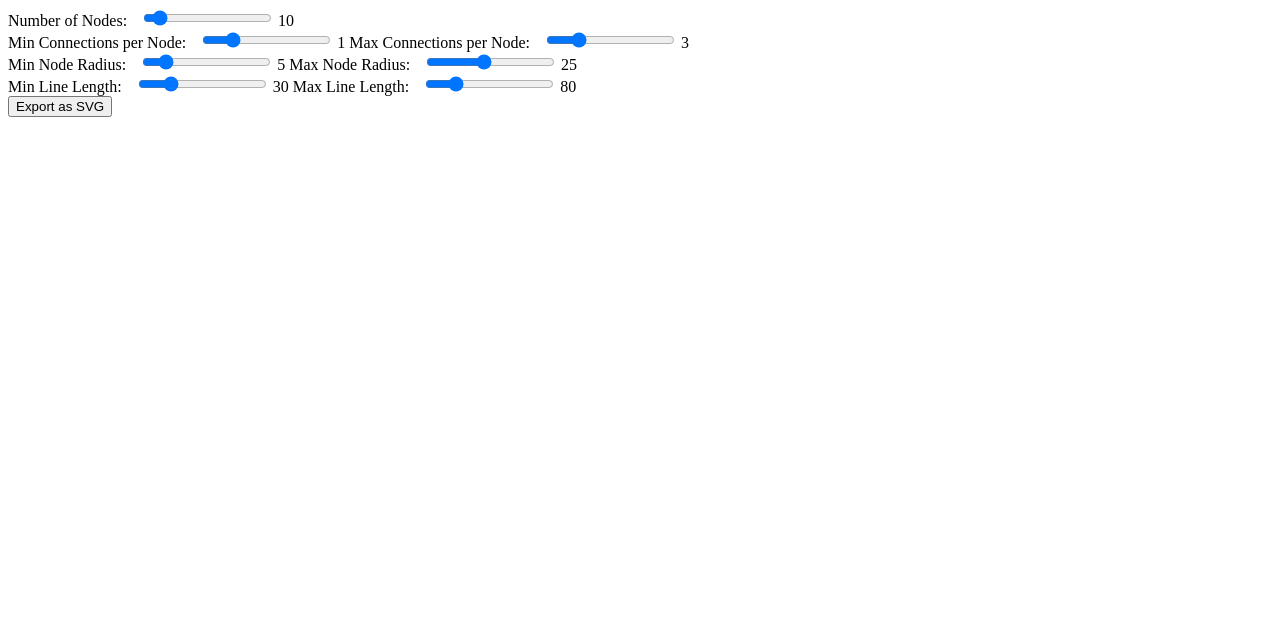
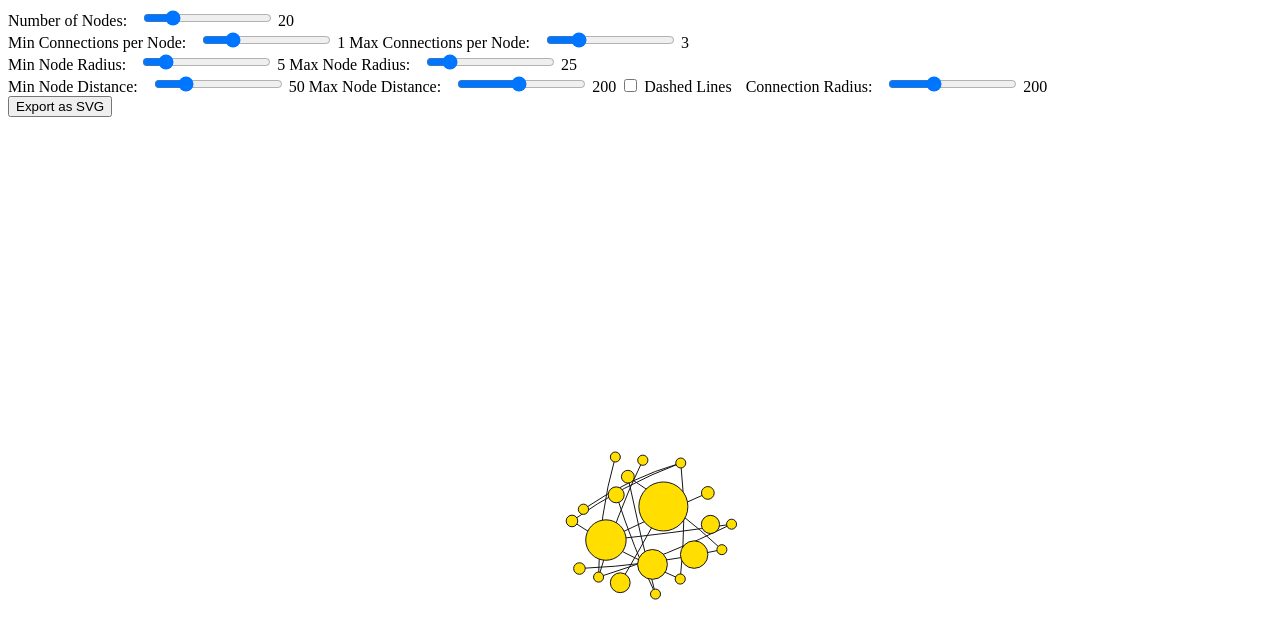
Before and after one commit to jamfuryy/Noder, a website built with Vite: page index.html in a window 1280 px wide. Built offline with nearby package versions, Linux system fonts and the light colour scheme.

Commit message:
Add files via upload

```diff
--- a/index.html
+++ b/index.html
@@ -21,8 +21,8 @@
     <!-- Controls for adjusting variables -->
     <div class="controls">
         <label for="nodeCount">Number of Nodes:</label>
-        <input type="range" id="nodeCount" min="2" max="100" value="10">
-        <span id="nodeCountValue">10</span>
+        <input type="range" id="nodeCount" min="1" max="100" value="20">
+        <span id="nodeCountValue"></span>
 
         <br>
 
@@ -41,18 +41,25 @@
         <span id="minNodeRadiusValue">5</span>
 
         <label for="maxNodeRadius">Max Node Radius:</label>
-        <input type="range" id="maxNodeRadius" min="5" max="50" value="25">
+        <input type="range" id="maxNodeRadius" min="5" max="150" value="25">
         <span id="maxNodeRadiusValue">25</span>
 
         <br>
 
-        <label for="minLineLength">Min Line Length:</label>
-        <input type="range" id="minLineLength" min="10" max="100" value="30">
-        <span id="minLineLengthValue">30</span>
+        <label for="minDistance">Min Node Distance:</label>
+        <input type="range" id="minDistance" min="10" max="200" value="50">
+        <span id="minDistanceValue"></span>
 
-        <label for="maxLineLength">Max Line Length:</label>
-        <input type="range" id="maxLineLength" min="50" max="200" value="80">
-        <span id="maxLineLengthValue">80</span>
+        <label for="maxLineLength">Max Node Distance:</label>
+        <input type="range" id="maxDistance" min="20" max="400" value="200">
+        <span id="maxDistanceValue"></span>
+
+        <input type="checkbox" id="dashedLinesCheck" name="dashedLines">
+        <label for="dashedLinesCheck">Dashed Lines</label>
+
+        <label for="connectionRadius">Connection Radius:</label>
+        <input type="range" id="connectionRadius" min="50" max="500" value="200">
+        <span id="connectionRadiusValue">200</span>
 
         <br>
 
```
